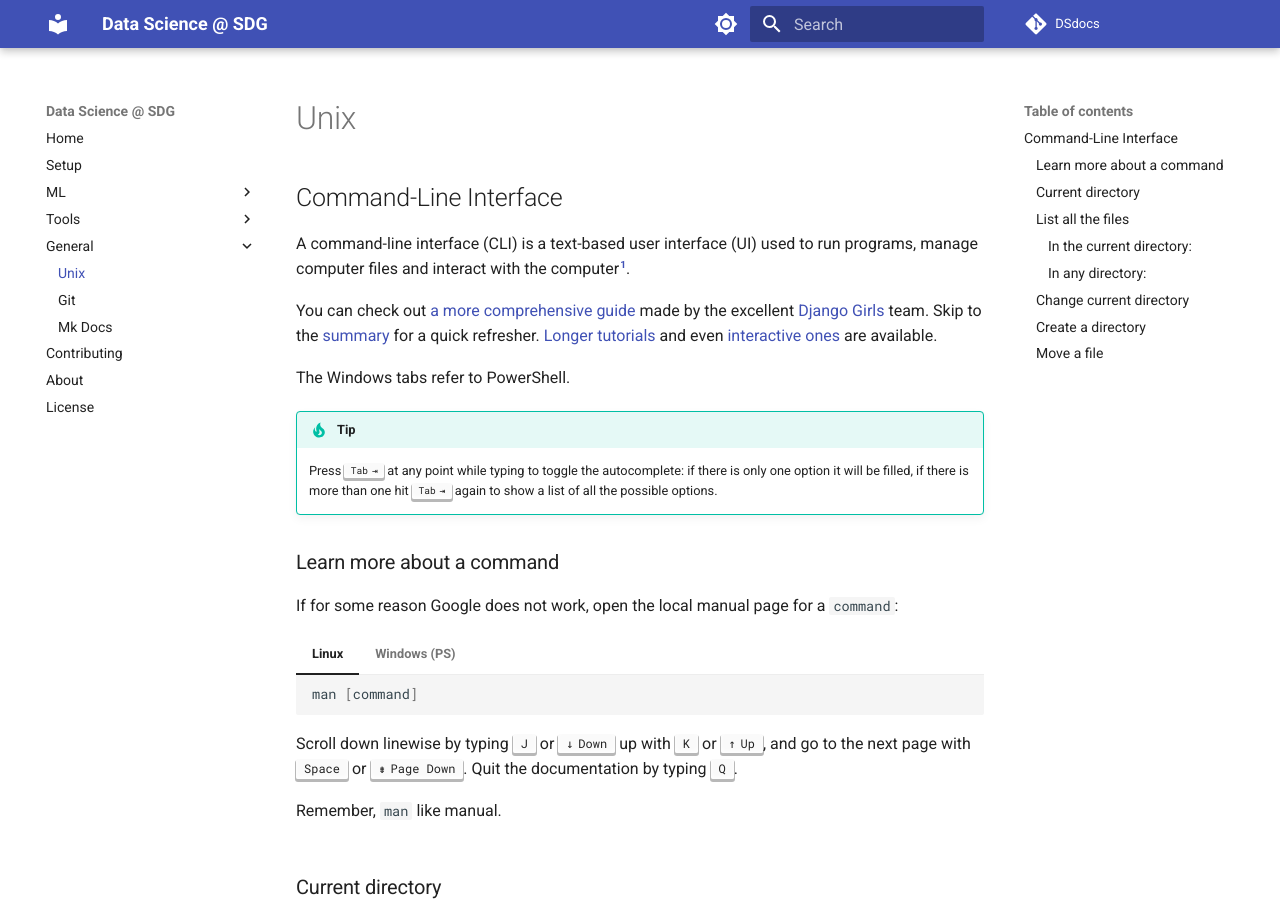
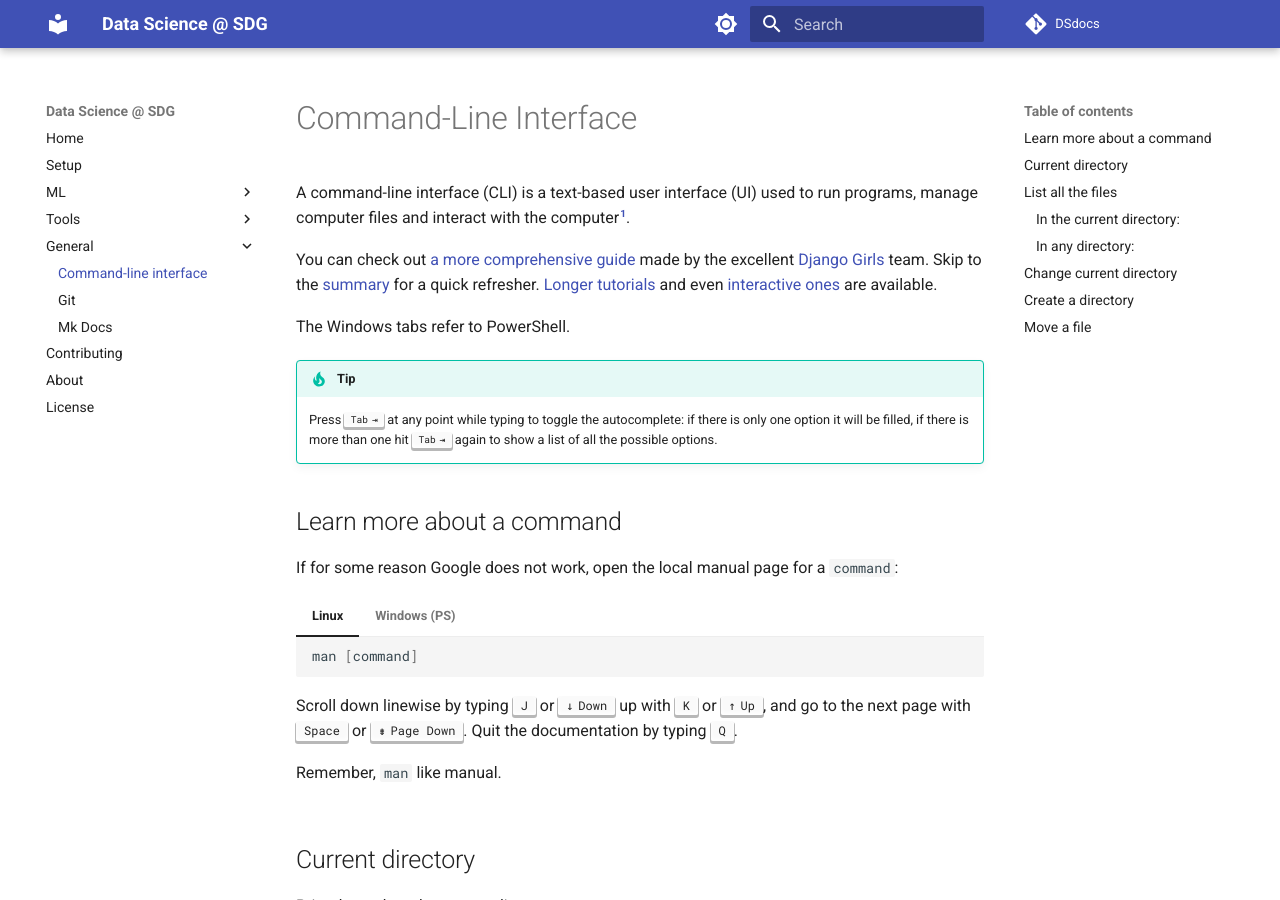
Before and after one commit to pietro-nobili-SDG/dsdocs, an MkDocs documentation site: the page built from docs/general/cli.md, in a window 1280 px wide and 900 px high. Built offline with MkDocs 1.6.1 and Material for MkDocs 9.7.7, drawn with Linux system fonts in a browser that asks for light colours; comment, search, counter and statistics services are not loaded.

Commit message:
Rename unix.md -> cli.md

````diff
--- a/docs/general/unix.md
+++ b/docs/general/cli.md
@@ -1,6 +1,4 @@
-# Unix
-
-## Command-Line Interface
+# Command-Line Interface
 
 A command-line interface (CLI) is a text-based user interface (UI)
 used to run programs, manage computer files and interact with the computer[^1].
@@ -28,7 +26,7 @@ The Windows tabs refer to PowerShell.
     if there is more than one hit ++tab++ again
     to show a list of all the possible options.
 
-<!-- ### Open the terminal
+<!-- ## Open the terminal
 
 === "Linux"
 
@@ -43,7 +41,7 @@ The Windows tabs refer to PowerShell.
     type `powershell`
     and open it. -->
 
-### Learn more about a command
+## Learn more about a command
 
 If for some reason Google does not work,
 open the local manual page for a `command`:
@@ -67,7 +65,7 @@ open the local manual page for a `command`:
     Get-Help [command]
     ```
 
-### Current directory
+## Current directory
 
 Print the path to the current directory
 
@@ -83,11 +81,11 @@ Print the path to the current directory
     pwd
     ```
 
-### List all the files
+## List all the files
 
 List all the files and directories.
 
-#### In the current directory:
+### In the current directory:
 
 === "Linux"
 
@@ -105,7 +103,7 @@ List all the files and directories.
 
     Remember, `ls` like list.
 
-#### In any directory:
+### In any directory:
 
 === "Linux"
 
@@ -138,7 +136,7 @@ List all the files and directories.
     ls repos/dsdocs
     ```
 
-### Change current directory
+## Change current directory
 
 To change the current directory:
 
@@ -158,7 +156,7 @@ To change the current directory:
 
     Remember, `cd` like change directory.
 
-### Create a directory
+## Create a directory
 
 To create a directory
 in the current directory:
@@ -179,7 +177,7 @@ in the current directory:
 
     Remember, `mkdir` like make directory.
 
-### Move a file
+## Move a file
 
 Rename or move a file
 
--- a/mkdocs.yml
+++ b/mkdocs.yml
@@ -89,7 +89,7 @@ nav:
     - MLFlow: tools/MLFlow/jobs.md
     - LogicApp: tools/logicapp/scheduling.md
   - General:
-    - Unix: general/unix.md
+    - Command-line interface: general/cli.md
     - Git: general/git.md
     - Mk Docs: mkdocs/guide.md
   - Contributing: mkdocs/contributing.md
````
